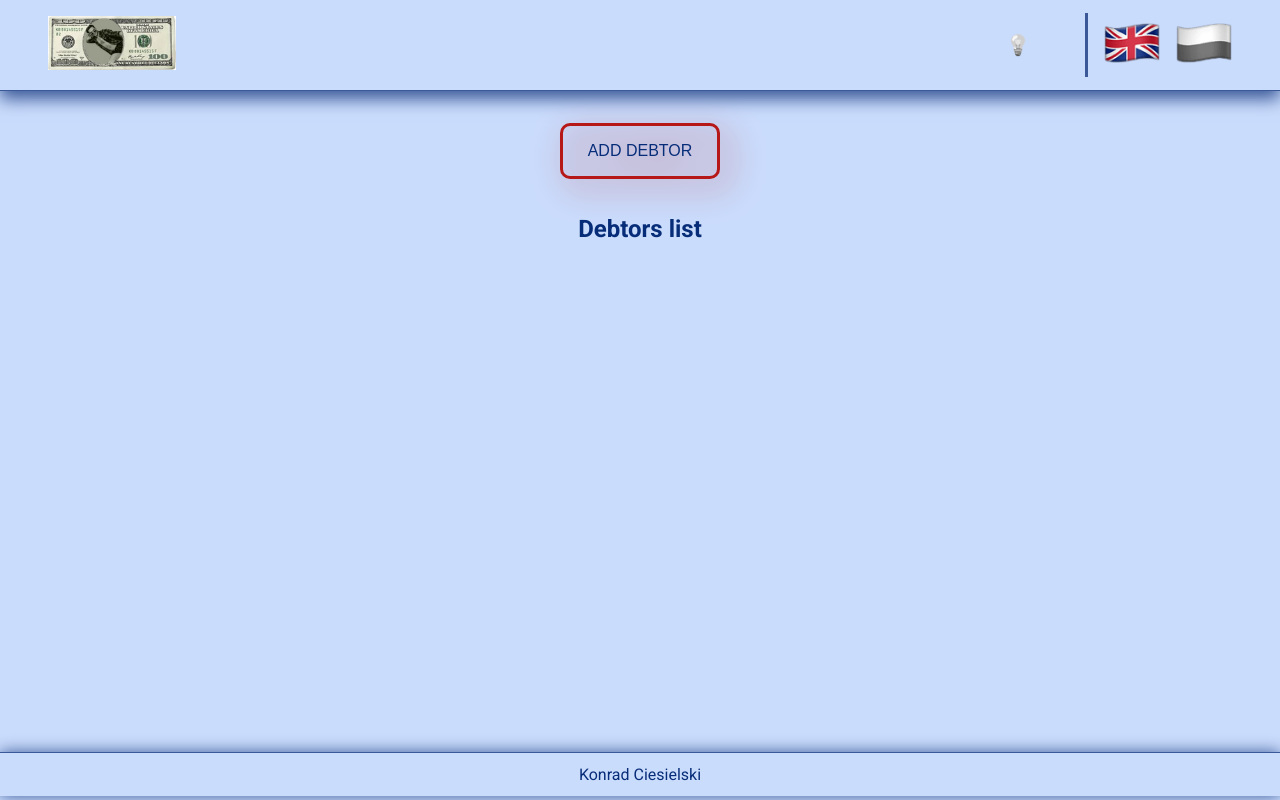
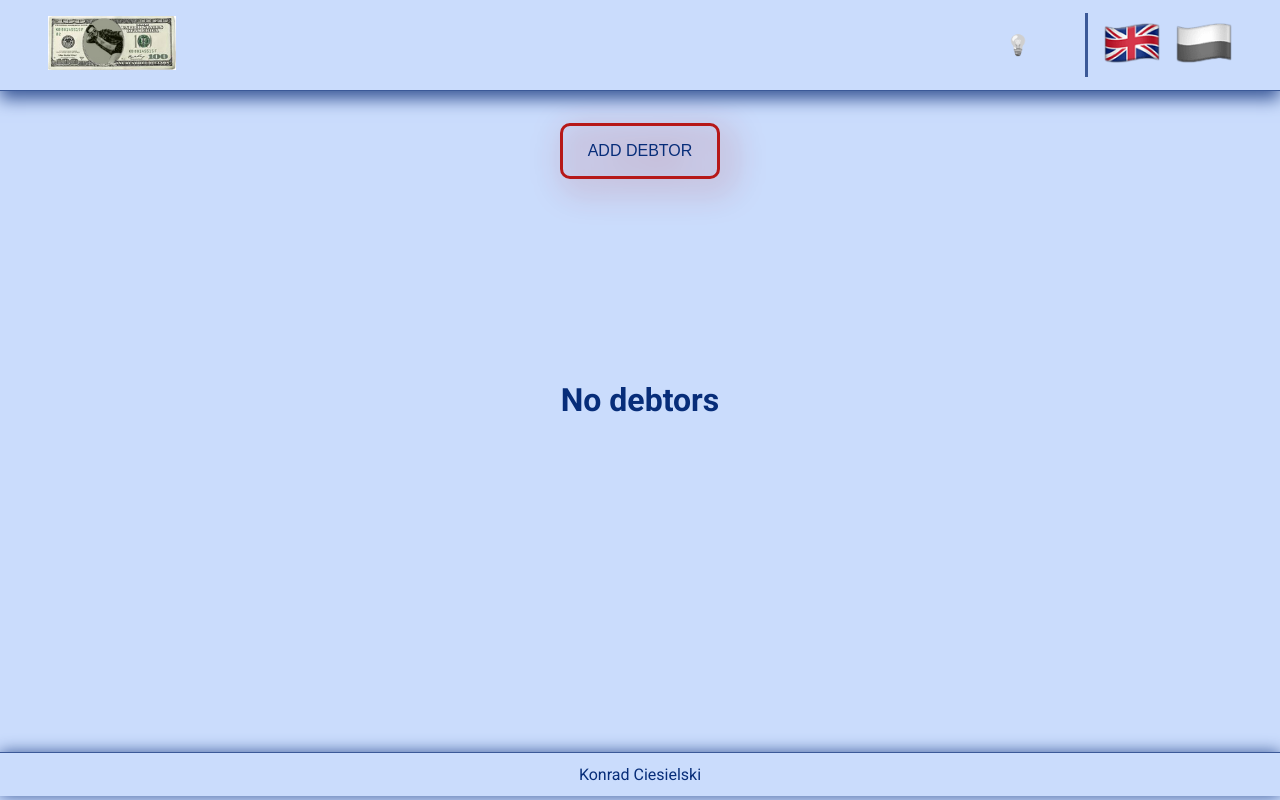
Before and after one commit to KondyKox/DebtTracker, a React (Vite) app: page / in a window 1280 px wide. Built offline with nearby package versions, Linux system fonts and the light colour scheme.

Commit message:
no debtors info

```diff
--- a/src/components/Debtors/DebtList/DebtList.css
+++ b/src/components/Debtors/DebtList/DebtList.css
@@ -1,3 +1,14 @@
+.no-debtors {
+  position: absolute;
+  top: 50%;
+  left: 50%;
+  transform: translate(-50%, -50%);
+}
+
+.no-debtors .debtorsTitle {
+  font-size: var(--font-2xl);
+}
+
 .debtorsTitle {
   font-size: var(--font-xl);
   text-align: center;
--- a/src/components/Debtors/DebtList/DebtList.jsx
+++ b/src/components/Debtors/DebtList/DebtList.jsx
@@ -10,6 +10,12 @@ const DebtList = ({ t, debtors, setDebtors }) => {
 
   return (
     <div>
+      {debtors.length === 0 ? (
+        <div className="no-debtors">
+          <h2 className="debtorsTitle">{t("debtorsList.no-debtors")}</h2>
+        </div>
+      ) : (
+        <div className="debtors">
           <h2 className="debtorsTitle">{t("debtorsList.title")}</h2>
           {debtors.map((debtor, index) => (
             <Debtor
@@ -22,6 +28,8 @@ const DebtList = ({ t, debtors, setDebtors }) => {
             />
           ))}
         </div>
+      )}
+    </div>
   );
 };
 
--- a/src/translations/en/en.json
+++ b/src/translations/en/en.json
@@ -1,5 +1,6 @@
 {
   "debtorsList": {
+    "no-debtors": "No debtors",
     "title": "Debtors list",
     "btn-add": "Add debtor",
     "btn-back": "Go back to list"
--- a/src/translations/pl/pl.json
+++ b/src/translations/pl/pl.json
@@ -1,5 +1,6 @@
 {
   "debtorsList": {
+    "no-debtors": "Brak dłużników",
     "title": "Lista dłużników",
     "btn-add": "Dodaj dłużnika",
     "btn-back": "Wróć do listy"
```
Lines whose indentation alone changed are shown as unchanged.
